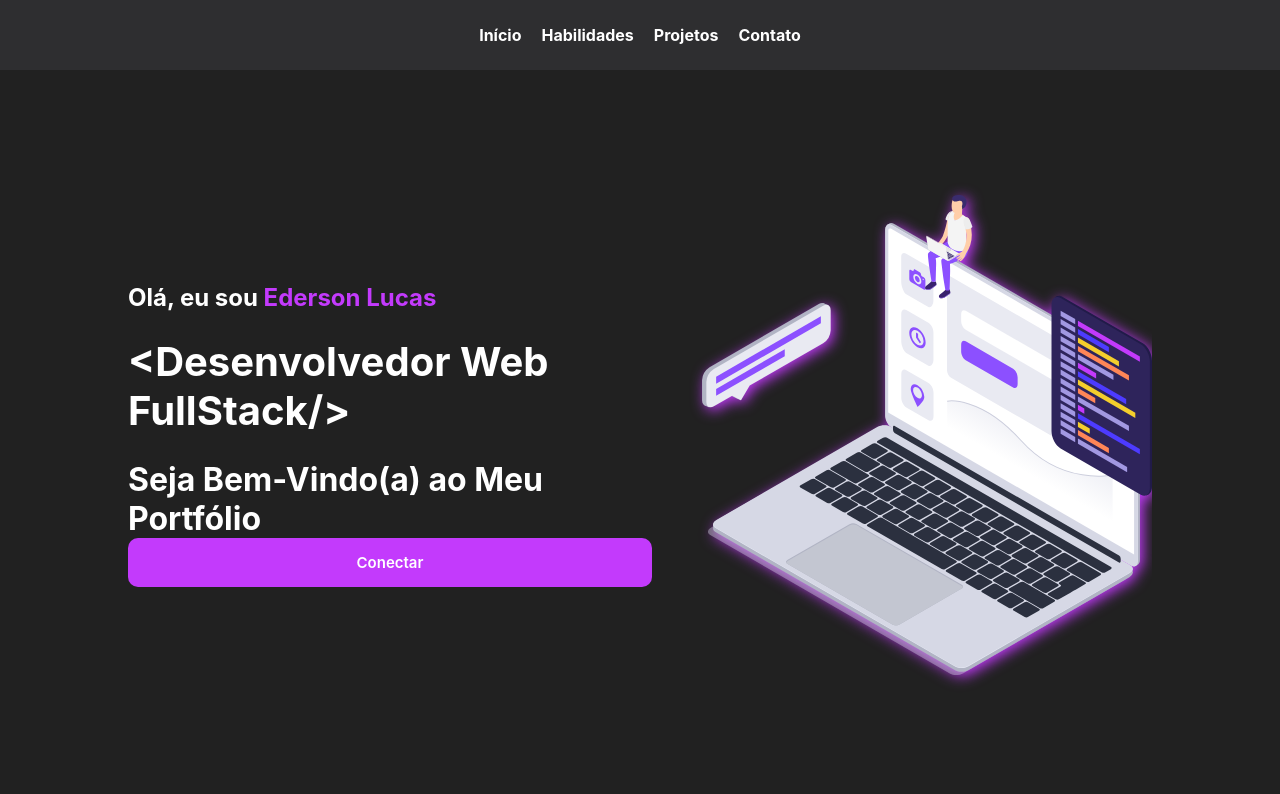
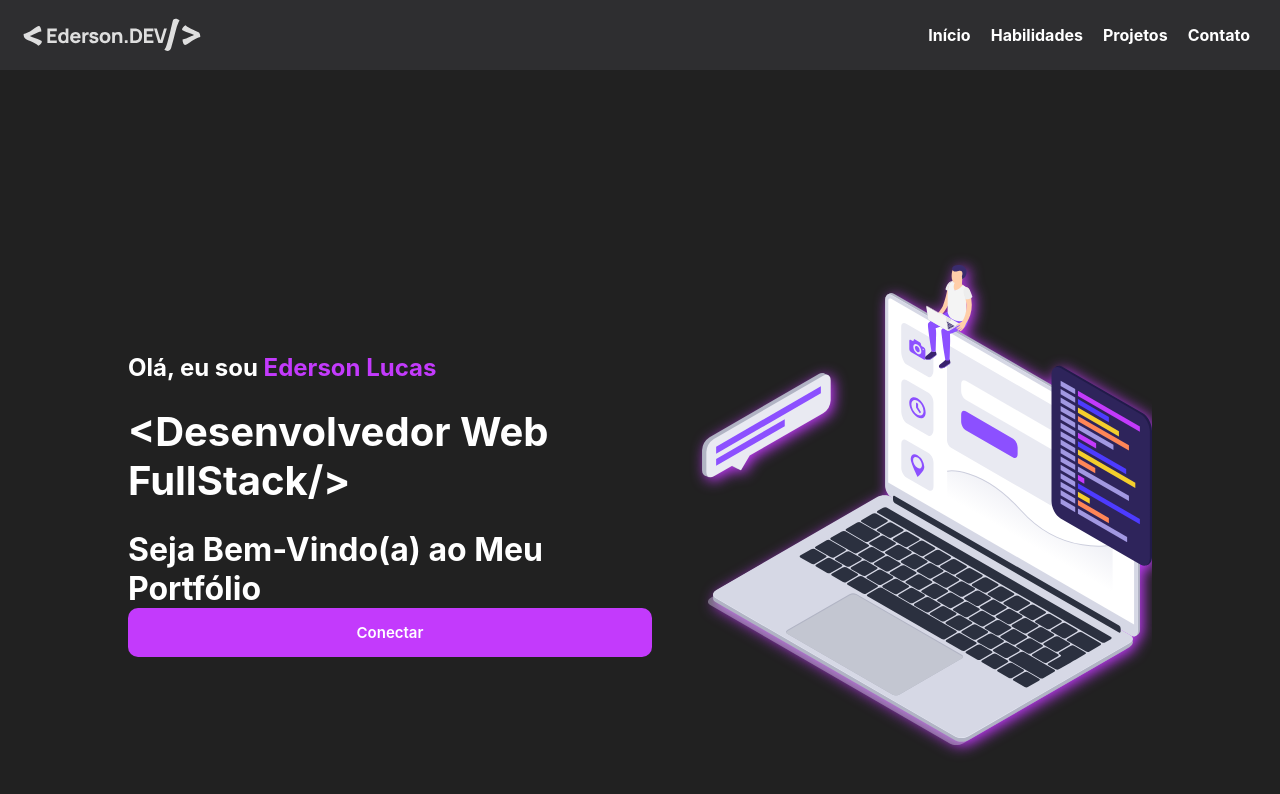
Before and after one commit to edersonlucas/portifolio, a React (Create React App) app: page / in a window 1280 px wide. Shown: the top 794 px of the page. Built offline with nearby package versions, Linux system fonts and the light colour scheme.

Commit message:
feat: Adiciona a logo ao header do site

```diff
--- a/src/components/Header/index.js
+++ b/src/components/Header/index.js
@@ -3,11 +3,14 @@ import { Container, Button, ContainerLinks } from './styles';
 import MenuIcon from '@mui/icons-material/Menu';
 import CloseIcon from '@mui/icons-material/Close';
 import { Link } from 'react-router-dom'
+import Logo from '../../images/Logo.svg'
 class Header extends React.Component {
   render() {
     const { onClick, menuIsOpen } = this.props;
     return (
       <Container>
+        <div>
+          <img alt="Logo Site" src={Logo}/>
         <Button clickMenu={menuIsOpen} onClick={ onClick }><CloseIcon id="close" /><MenuIcon id="menu" /></Button>
         <ContainerLinks>
           <Link to="/">Início</Link>
@@ -15,6 +18,7 @@ class Header extends React.Component {
           <Link to="/projects">Projetos</Link>
           <Link>Contato</Link>
         </ContainerLinks>
+        </div>
       </Container>
     )
   }
--- a/src/components/Header/styles.js
+++ b/src/components/Header/styles.js
@@ -1,7 +1,6 @@
 import styled, { css } from 'styled-components';
 
 const Container = styled.header`
-  top: 0;
   display: flex;
   align-items: center;
   justify-content: center;
@@ -9,9 +8,23 @@ const Container = styled.header`
   height: 70px;
   background: rgb(48, 48, 50, 0.9);
   color: white;
-  position: fixed;
   z-index: 9;
   backdrop-filter: blur(4px);
+
+  > div {
+    display: flex;
+    max-width: 1300px;
+    width: 100%;
+    align-items: center;
+    justify-content: space-between;
+    > img {
+      margin-left: 20px;
+      @media screen and (max-width: 350px) {
+        width: 55%;
+      }
+    }
+  }
+
 `;
 
 const Button = styled.button`
@@ -67,6 +80,7 @@ const Button = styled.button`
 
 const ContainerLinks = styled.nav`
   display: flex;
+  margin-right: 20px;
 
   a{
     text-decoration: none;
```
Also changed, not shown: src/images/Logo.svg (added).
